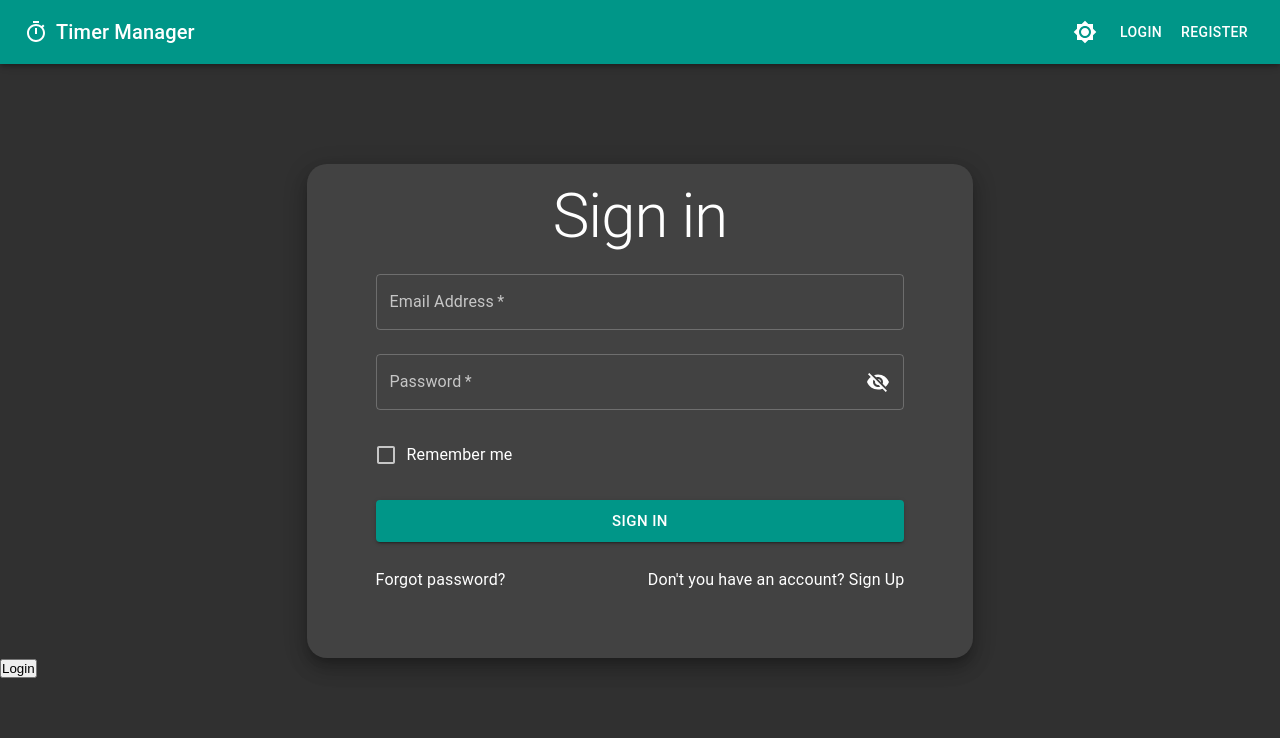
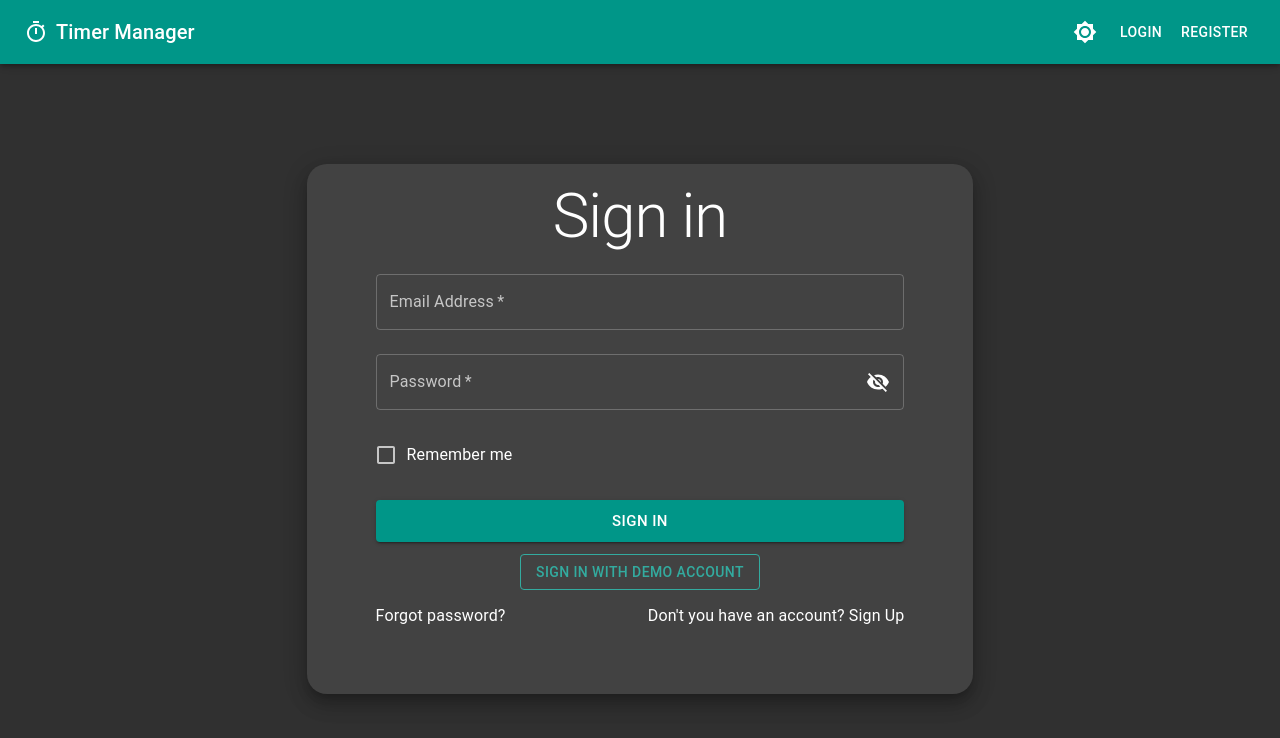
Before and after one commit to kubahrom/timer-manager, a React (Create React App) app: page /login in a window 1280 px wide. Shown: the top 738 px of the page. Built offline with nearby package versions, Linux system fonts and the light colour scheme; no server answers.

Commit message:
fix secondary btn clr visibility, demo account

```diff
--- a/src/components/Home/NoFilteredProjects/NoFilteredProjects.js
+++ b/src/components/Home/NoFilteredProjects/NoFilteredProjects.js
@@ -12,11 +12,15 @@ const useStyles = makeStyles(theme => ({
     color: theme.palette.action.disabledBackground,
   },
   text: {
-    color: theme.palette.action.disabled,
+    color: theme.palette.text.secondary,
     paddingLeft: 32,
     paddingRight: 32,
     paddingBottom: 16,
     textAlign: 'center',
+  },
+  btn: {
+    color: theme.palette.primary.light,
+    borderColor: theme.palette.primary.light,
   },
 }));
 
@@ -32,6 +36,7 @@ const NoFilteredProjects = ({ clearSearchQuery }) => {
         size="large"
         color="primary"
         onClick={() => clearSearchQuery()}
+        className={classes.btn}
       >
         Clear filter
       </Button>
--- a/src/components/Login/Login.js
+++ b/src/components/Login/Login.js
@@ -56,13 +56,11 @@ const Login = () => {
   };
 
   //Testlogin
-  const handleLogin = () => {
+  const demoAccountLogin = () => {
     dispatch(
       loginUser({
-        email: 'testemail@email.cz',
-        password: 'Test123456',
-        firstName: 'John',
-        lastName: 'Doee',
+        email: process.env.REACT_APP_DEMO_ACCOUNT_EMAIL,
+        password: process.env.REACT_APP_DEMO_ACCOUNT_PASSWORD,
       })
     );
   };
@@ -85,8 +83,8 @@ const Login = () => {
         errorEmail={errorEmail}
         validateEmail={validateEmail}
         validateEmailOnChange={validateEmailOnChange}
+        demoAccountLogin={demoAccountLogin}
       />
-      <button onClick={handleLogin}>Login</button>
     </motion.div>
   );
 };
--- a/src/components/Login/LoginForm/LoginForm.js
+++ b/src/components/Login/LoginForm/LoginForm.js
@@ -7,10 +7,24 @@ import {
   Checkbox,
   FormControlLabel,
   Grid,
+  makeStyles,
   TextField,
   Typography,
 } from '@material-ui/core';
 import PasswordInput from '../../Shared/Inputs/PasswordInput';
+
+const useStyles = makeStyles(
+  theme => ({
+    demoAccountWrapper: {
+      textAlign: 'center',
+    },
+    demoAccountBtn: {
+      color: theme.palette.primary.light,
+      borderColor: theme.palette.primary.light,
+    },
+  }),
+  { index: 1 }
+);
 
 const LoginForm = ({
   handleSubmit,
@@ -23,7 +37,10 @@ const LoginForm = ({
   errorEmail,
   validateEmail,
   validateEmailOnChange,
+  demoAccountLogin,
 }) => {
+  const classes = useStyles();
+
   return (
     <main className="form">
       <Grid container justify="center" className="form_wrapper">
@@ -101,12 +118,22 @@ const LoginForm = ({
                         color="primary"
                         variant="contained"
                         type="submit"
-                        fullWidth={true}
+                        fullWidth
                         size="large"
                       >
                         Sign in
                       </Button>
                     </Grid>
+                    <div className={classes.demoAccountWrapper}>
+                      <Button
+                        color="primary"
+                        variant="outlined"
+                        className={classes.demoAccountBtn}
+                        onClick={demoAccountLogin}
+                      >
+                        Sign in with demo account
+                      </Button>
+                    </div>
                     <Grid item>
                       <Box pb={5}>
                         <Grid container justify="space-between">
--- a/src/components/Register/Register.js
+++ b/src/components/Register/Register.js
@@ -29,16 +29,6 @@ const Register = () => {
   const {
     errorMessage: { invalidRegister },
   } = useSelector(state => state.user);
-
-  const user = {
-    email: 'testemail@email.cz',
-    password: 'Test123456',
-    firstName: 'John',
-    lastName: 'Doee',
-  };
-  const handleSignup = () => {
-    dispatch(signupUser(user));
-  };
 
   const handleSubmit = e => {
     e.preventDefault();
@@ -167,7 +157,6 @@ const Register = () => {
         handleSubmit={handleSubmit}
         invalidRegister={invalidRegister}
       />
-      <button onClick={handleSignup}>Register</button>
     </motion.div>
   );
 };
--- a/src/redux/store.js
+++ b/src/redux/store.js
@@ -14,5 +14,7 @@ const reducer = combineReducers({
 });
 
 const store = createStore(reducer, composeWithDevTools(applyMiddleware(thunk)));
+//TODO: disable devtools
+// const store = createStore(reducer, applyMiddleware(thunk));
 
 export default store;
--- a/src/themes/Theme.js
+++ b/src/themes/Theme.js
@@ -13,7 +13,6 @@ const Theme = ({ children }) => {
       type: darkTheme ? 'dark' : 'light',
       primary: {
         main: '#009688',
-        // light: '#b388ff',
       },
     },
     typography: {
```
Also changed, not shown: 1 other file (tests, documents, lock files or other folders).
